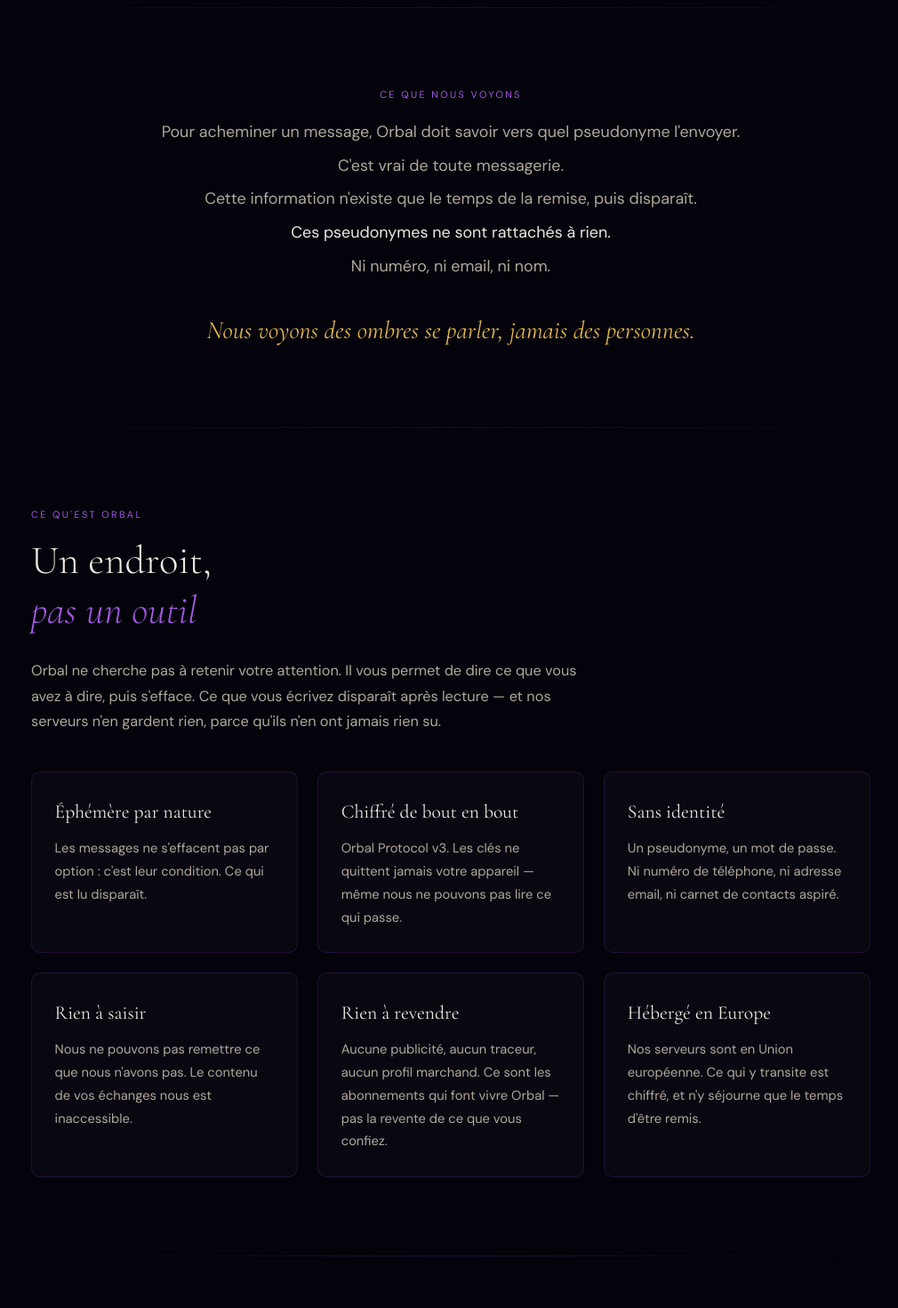
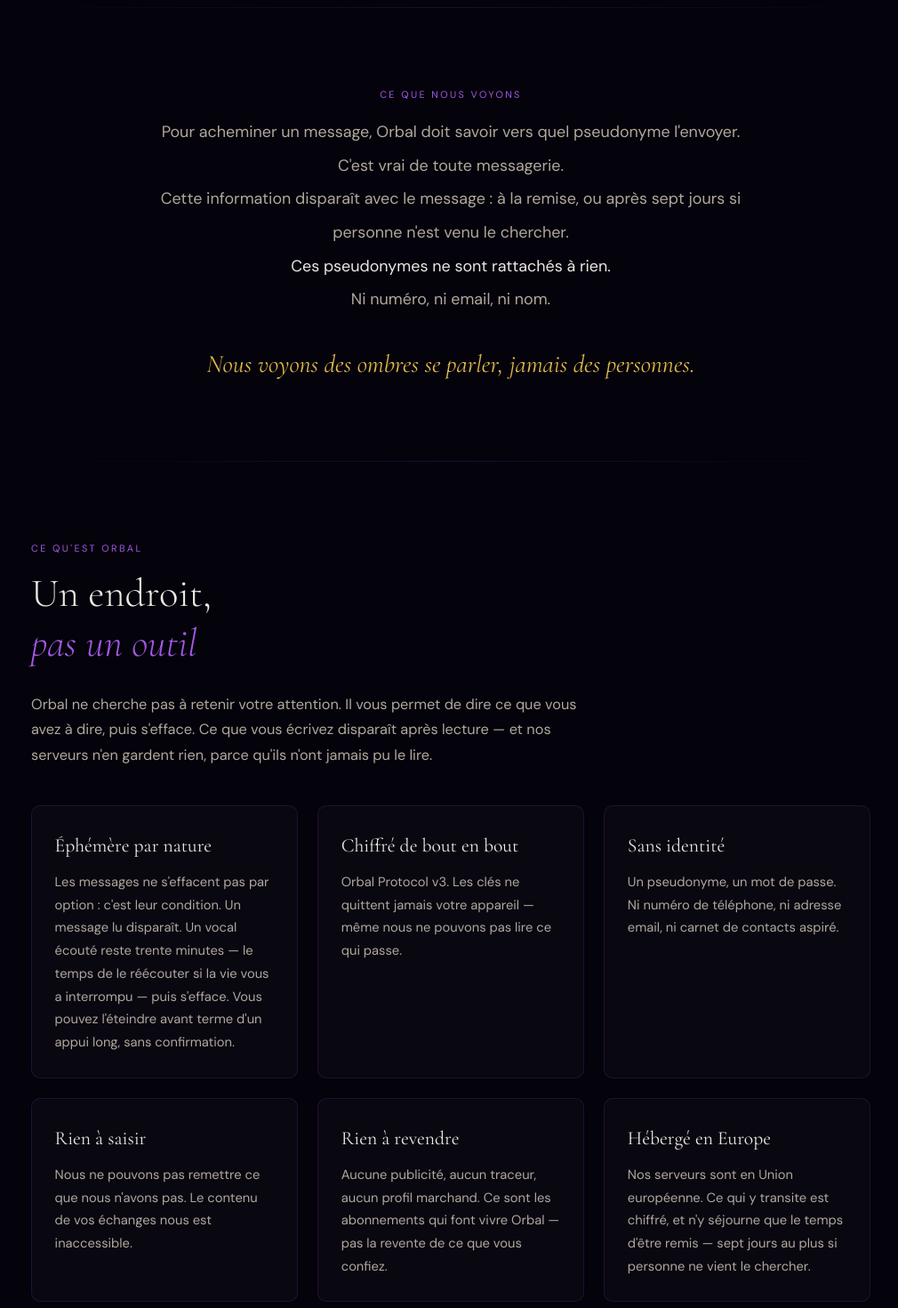
Before and after one commit to alcorb-genesis/orbal-site, a Next.js app: page / in a window 1280 px wide. Shown: the part 800-2270 px from the top of the page at 89% size, without its empty margins (133-1143 px from the left). Built offline with nearby package versions, Linux system fonts and the light colour scheme.

Commit message:
Update index.js

```diff
--- a/pages/index.js
+++ b/pages/index.js
@@ -110,7 +110,8 @@
         <p className="ombres-txt">
           Pour acheminer un message, Orbal doit savoir vers quel pseudonyme l'envoyer.<br />
           C'est vrai de toute messagerie.<br />
-          Cette information n'existe que le temps de la remise, puis disparaît.<br />
+          Cette information disparaît avec le message : à la remise, ou après sept jours
+          si personne n'est venu le chercher.<br />
           <span className="ombres-fort">Ces pseudonymes ne sont rattachés à rien.</span><br />
           Ni numéro, ni email, ni nom.
         </p>
@@ -126,12 +127,12 @@
         <p className="lead">
           Orbal ne cherche pas à retenir votre attention. Il vous permet de dire ce que vous
           avez à dire, puis s'efface. Ce que vous écrivez disparaît après lecture — et
-          nos serveurs n'en gardent rien, parce qu'ils n'en ont jamais rien su.
+          nos serveurs n'en gardent rien, parce qu'ils n'ont jamais pu le lire.
         </p>
         <div className="grid">
           <div className="card">
             <h3>Éphémère par nature</h3>
-            <p>Les messages ne s'effacent pas par option : c'est leur condition. Ce qui est lu disparaît.</p>
+            <p>Les messages ne s'effacent pas par option : c'est leur condition. Un message lu disparaît. Un vocal écouté reste trente minutes — le temps de le réécouter si la vie vous a interrompu — puis s'efface. Vous pouvez l'éteindre avant terme d'un appui long, sans confirmation.</p>
           </div>
           <div className="card">
             <h3>Chiffré de bout en bout</h3>
@@ -151,7 +152,7 @@
           </div>
           <div className="card">
             <h3>Hébergé en Europe</h3>
-            <p>Nos serveurs sont en Union européenne. Ce qui y transite est chiffré, et n'y séjourne que le temps d'être remis.</p>
+            <p>Nos serveurs sont en Union européenne. Ce qui y transite est chiffré, et n'y séjourne que le temps d'être remis — sept jours au plus si personne ne vient le chercher.</p>
           </div>
         </div>
       </section>
@@ -216,7 +217,7 @@
       {/* CGU */}
       <div className="legal" id="cgu">
         <h2 className="serif">Conditions Générales d'Utilisation</h2>
-        <p className="maj">Version 1.1 — Droit français applicable</p>
+        <p className="maj">Version 1.2 — Droit français applicable</p>
 
         <Accordion title="Article 1 — Objet et champ d'application">
           <p>Les présentes Conditions Générales d'Utilisation régissent l'utilisation du service de messagerie chiffrée Orbal, édité par Alexis Bertrand, Entrepreneur Individuel exerçant sous l'enseigne Alcorb, SIRET 103 664 496 00017, domicilié 200 rue Croix Nivert, 75015 Paris.</p>
@@ -254,7 +255,8 @@
         <Accordion title="Article 5 — Protection des données personnelles">
           <p>Conformément au Règlement (UE) 2016/679 et à la loi n°78-17 du 6 janvier 1978, l'utilisateur dispose des droits d'accès, de rectification, d'effacement, de portabilité et d'opposition.</p>
           <p>Ces droits s'exercent par courriel à alcorb.admin@proton.me. Alcorb s'engage à répondre dans un délai de trente jours.</p>
-          <p>Orbal est conçu pour collecter le strict minimum : aucune adresse, aucun numéro, aucun carnet de contacts. Le contenu des messages est chiffré et techniquement inaccessible. Les métadonnées de connexion sont conservées pour la durée légale.</p>
+          <p>Orbal est conçu pour collecter le strict minimum : aucune adresse, aucun numéro, aucun carnet de contacts. Le contenu des messages est chiffré et techniquement inaccessible.</p>
+          <p>Orbal ne tient aucun registre de connexion ni d'échange. Les seules données conservées sont celles nécessaires au fonctionnement du compte : un identifiant, un pseudonyme, une empreinte de mot de passe, et les messages non encore remis — au maximum sept jours.</p>
         </Accordion>
 
         <Accordion title="Article 6 — Propriété intellectuelle">
@@ -266,7 +268,7 @@
           <p>Alcorb met tout en œuvre pour assurer la disponibilité du service sans pouvoir en garantir la continuité absolue.</p>
           <p>L'utilisateur est seul responsable du contenu de ses messages. Le chiffrement de bout en bout rend toute modération techniquement impossible ; il appartient à chacun de respecter les lois en vigueur.</p>
           <p>Alcorb ne saurait être tenu responsable des dommages indirects résultant de l'utilisation ou de l'impossibilité d'utilisation du service.</p>
-          <p>En cas de réquisition judiciaire, Alcorb ne peut transmettre que les métadonnées de connexion légalement conservées. Le contenu des messages demeure techniquement inaccessible.</p>
+          <p>En cas de réquisition judiciaire, Alcorb transmet ce dont il dispose — les données de compte mentionnées à l'article 5. Il ne conserve ni historique de connexion, ni journal des échanges, et ne peut donc les produire. Le contenu des messages demeure techniquement inaccessible.</p>
         </Accordion>
 
         <Accordion title="Article 8 — Résiliation">
@@ -315,8 +317,9 @@
         </Accordion>
 
         <Accordion title="Ce que nous conservons">
-          <p>Un identifiant de compte, un pseudonyme choisi par vous, et une empreinte de votre mot de passe. Les messages en attente de remise sont conservés chiffrés jusqu'à leur lecture, et au maximum sept jours.</p>
-          <p>Pour acheminer un message, Orbal doit savoir vers quel pseudonyme l'envoyer — c'est vrai de toute messagerie, sans exception. Cette information n'existe que le temps de la remise, puis disparaît avec le message.</p>
+          <p>Un identifiant de compte, un pseudonyme choisi par vous, et une empreinte de votre mot de passe. Les messages en attente de remise sont conservés chiffrés jusqu'à leur remise, et au maximum sept jours.</p>
+          <p>Les accusés de lecture — qui ne contiennent aucun texte, seulement le signal qu'un message a été ouvert — attendent de la même manière et disparaissent dès qu'ils sont remis.</p>
+          <p>Pour acheminer un message, Orbal doit savoir vers quel pseudonyme l'envoyer — c'est vrai de toute messagerie, sans exception. Cette information disparaît avec le message.</p>
           <p>Mais surtout : ces pseudonymes ne sont rattachés à rien. Ni numéro, ni adresse, ni nom, ni carnet de contacts. Nous voyons des ombres se parler, jamais des personnes.</p>
         </Accordion>
 
```
